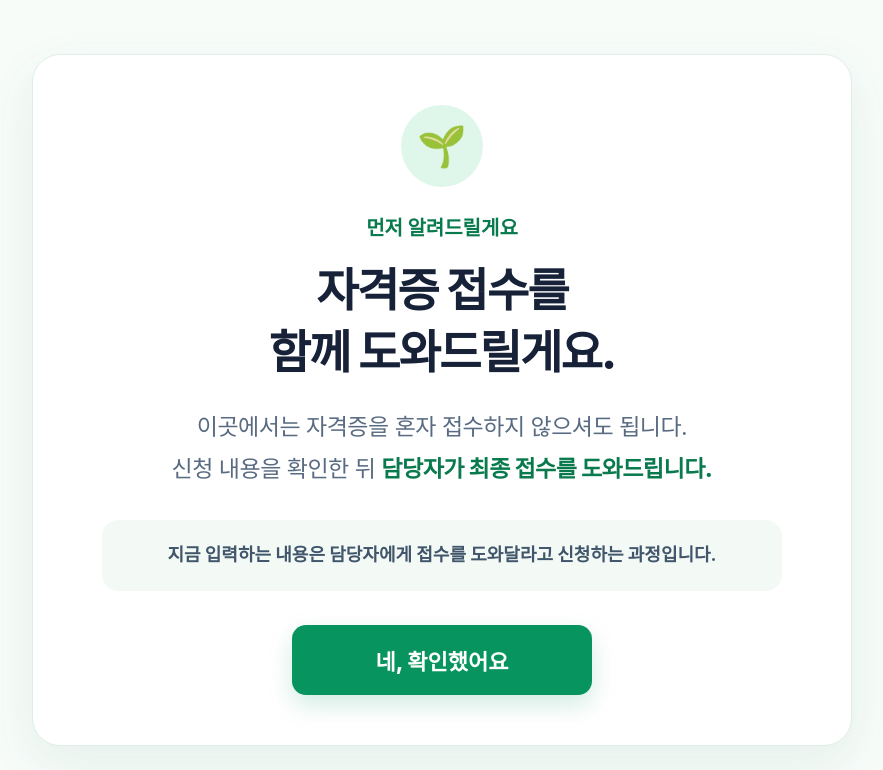
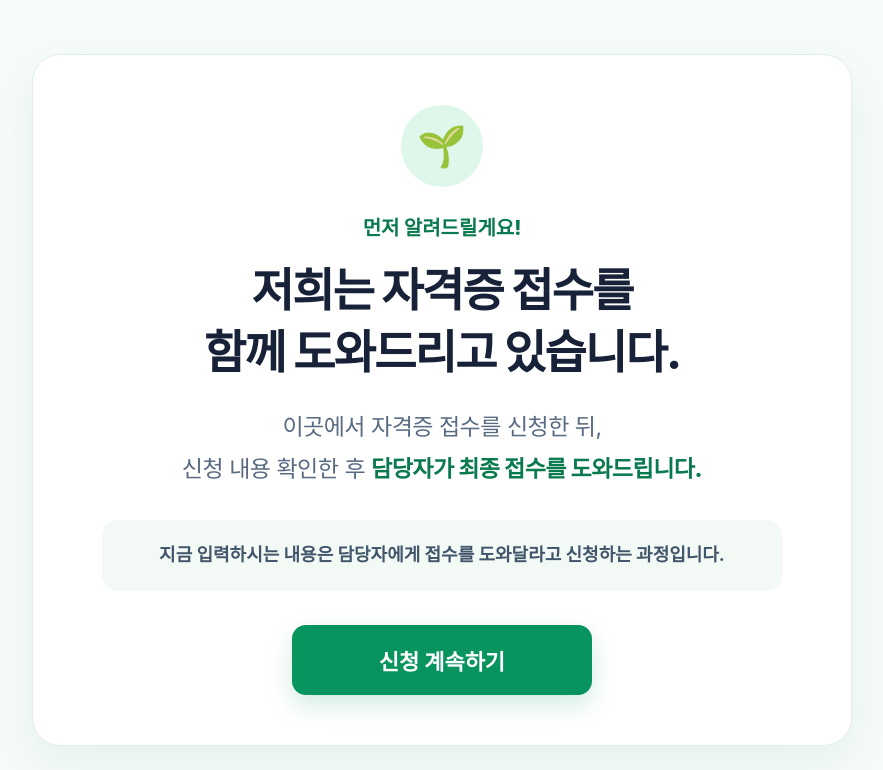
Before and after one commit to chaeyoon0415/0819-MiniProject-Senior22-cut, a website: page index.html in a window 1280 px wide. Both pictures are taken after a click on the button "자격증 접수하기". Shown: the top 770 px of the page, without its empty margins (198-1081 px from the left). Drawn offline with Linux system fonts and the light colour scheme.

Commit message:
사전신청안내페이지수정

```diff
--- a/index.html
+++ b/index.html
@@ -1371,22 +1371,22 @@
       </div>
 
       <p class="guide-eyebrow">
-        먼저 알려드릴게요
+        먼저 알려드릴게요!
       </p>
 
       <h2 id="guideTitle" class="guide-title">
-        자격증 접수를
+        저희는 자격증 접수를
         <br />
-        함께 도와드릴게요.
+        함께 도와드리고 있습니다.
       </h2>
 
       <p class="guide-message">
-        이곳에서는 자격증을 혼자 접수하지 않으셔도 됩니다.<br />
-        신청 내용을 확인한 뒤 <strong>담당자가 최종 접수를 도와드립니다.</strong>
+        이곳에서 자격증 접수를 신청한 뒤,<br />
+        신청 내용 확인한 후 <strong>담당자가 최종 접수를 도와드립니다.</strong>
       </p>
 
       <div class="guide-note">
-        지금 입력하는 내용은 담당자에게 접수를 도와달라고 신청하는 과정입니다.
+        지금 입력하시는 내용은 담당자에게 접수를 도와달라고 신청하는 과정입니다.
       </div>
 
       <button
@@ -1395,7 +1395,7 @@
         type="button"
         onclick="proceedToApplication()"
       >
-        네, 확인했어요
+        신청 계속하기
       </button>
 
     </div>
```
